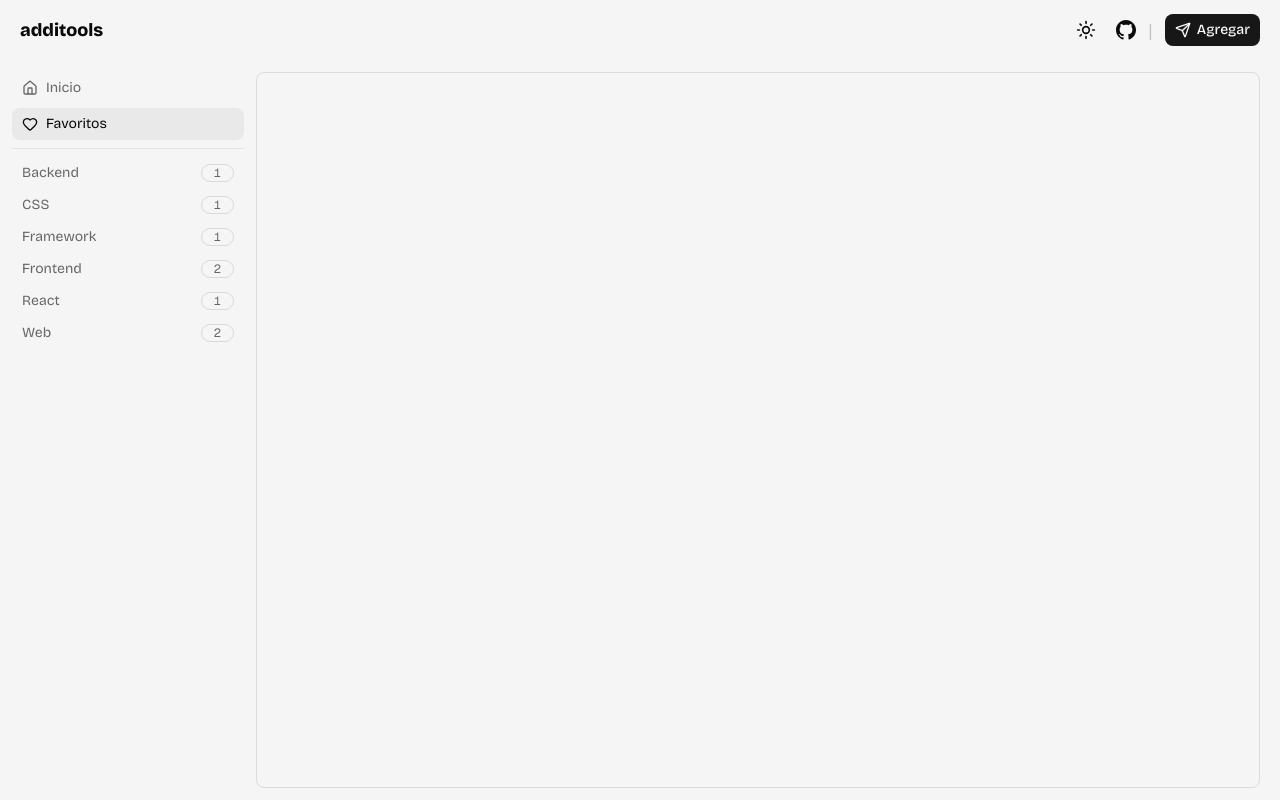
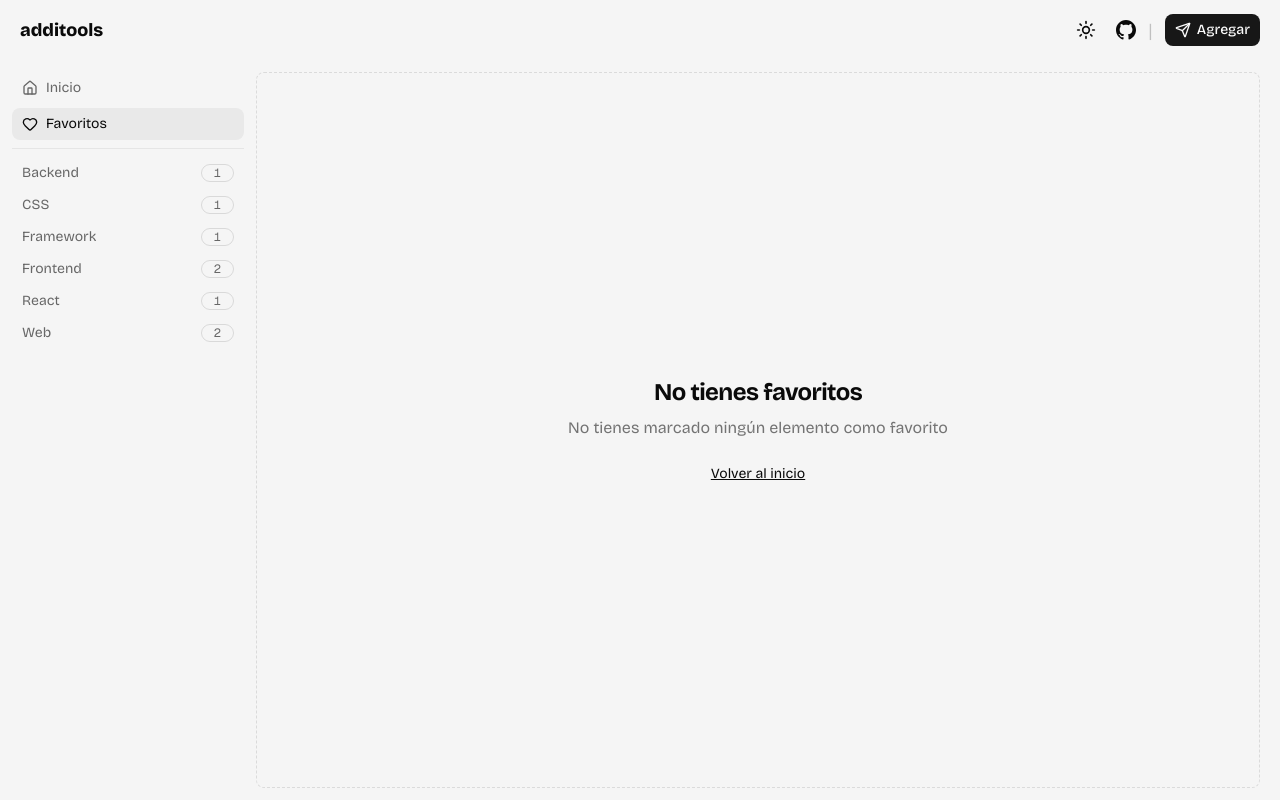
Before and after one commit to addiveloper/additools, a Next.js app: page /favorites in a window 1280 px wide. Built offline with nearby package versions, Linux system fonts and the light colour scheme.

Commit message:
✨ show warning when user doesn't have favorites

```diff
--- a/src/app/(app)/favorites/page.tsx
+++ b/src/app/(app)/favorites/page.tsx
@@ -2,8 +2,8 @@ import { FavoritesSection } from "@/components/global/favorites-section";
 
 export default function Home() {
   return (
-    <section className="grid grid-cols-2 lg:grid-cols-3 xl:grid-cols-4 2xl:grid-cols-5 auto-rows-min gap-4 border border-muted-foreground/20 rounded-md w-full p-5">
+    <>
       <FavoritesSection />
-    </section>
+    </>
   );
 }
--- a/src/components/global/favorites-section.tsx
+++ b/src/components/global/favorites-section.tsx
@@ -2,16 +2,34 @@
 
 import { useFavorites } from "@/stores/use-favorites";
 import { ToolCard } from "./tool-card";
+import Link from "next/link";
 
 export const FavoritesSection = () => {
   const { favorites } = useFavorites();
+
+  if (favorites.length === 0) {
+    return (
+      <section className="flex flex-col items-center justify-center min-h-100 border border-dashed border-muted-foreground/20 rounded-md w-full p-10 text-center">
+        <h2 className="text-2xl font-bold tracking-tight">
+          No tienes favoritos
+        </h2>
+        <p className="text-muted-foreground mt-2">
+          No tienes marcado ningún elemento como favorito
+        </p>
+        <Link href="/" className="mt-6 text-sm underline hover:text-primary">
+          Volver al inicio
+        </Link>
+      </section>
+    );
+  }
+
   return (
-    <>
+    <section className="grid grid-cols-2 lg:grid-cols-3 xl:grid-cols-4 2xl:grid-cols-5 auto-rows-min gap-4 border border-muted-foreground/20 rounded-md w-full p-5">
       {favorites
         .sort((a, b) => a.title.localeCompare(b.title))
         .map((tool, index) => (
           <ToolCard key={index} tool={tool} />
         ))}
-    </>
+    </section>
   );
 };
```
